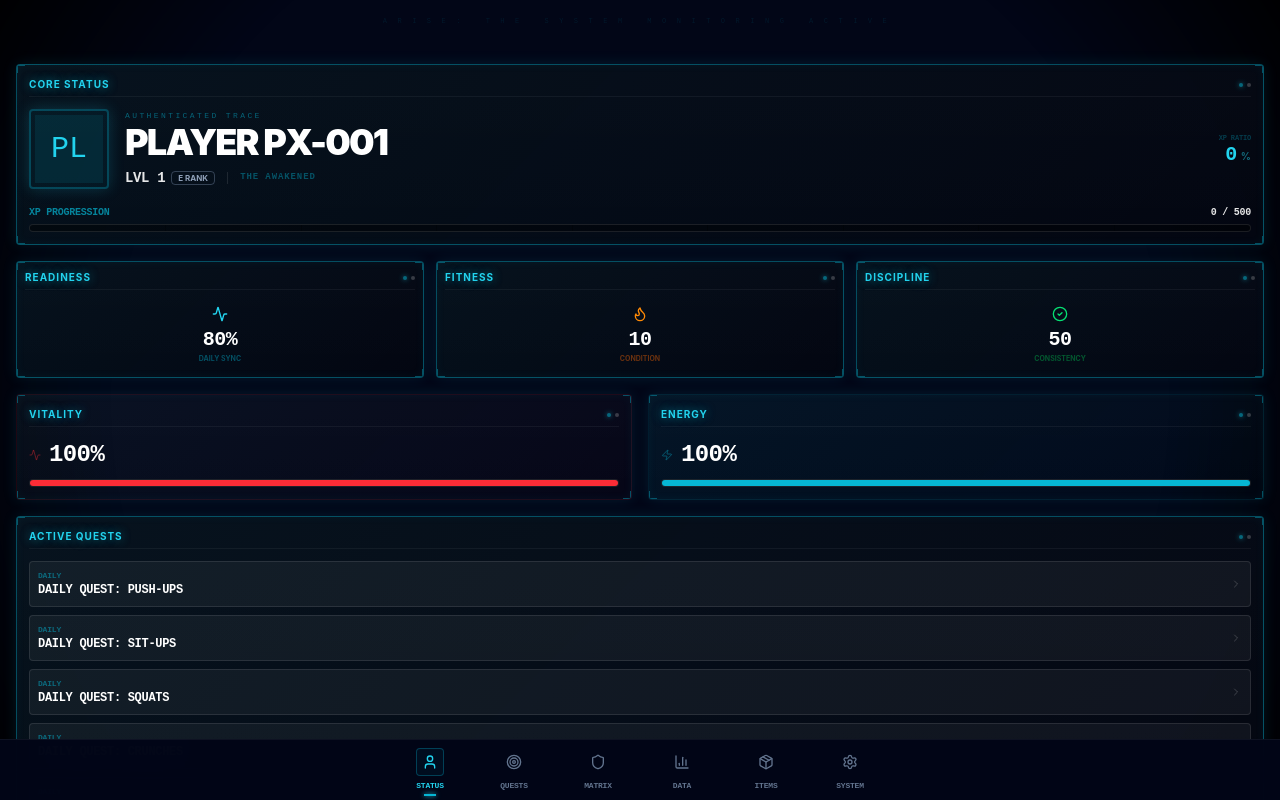
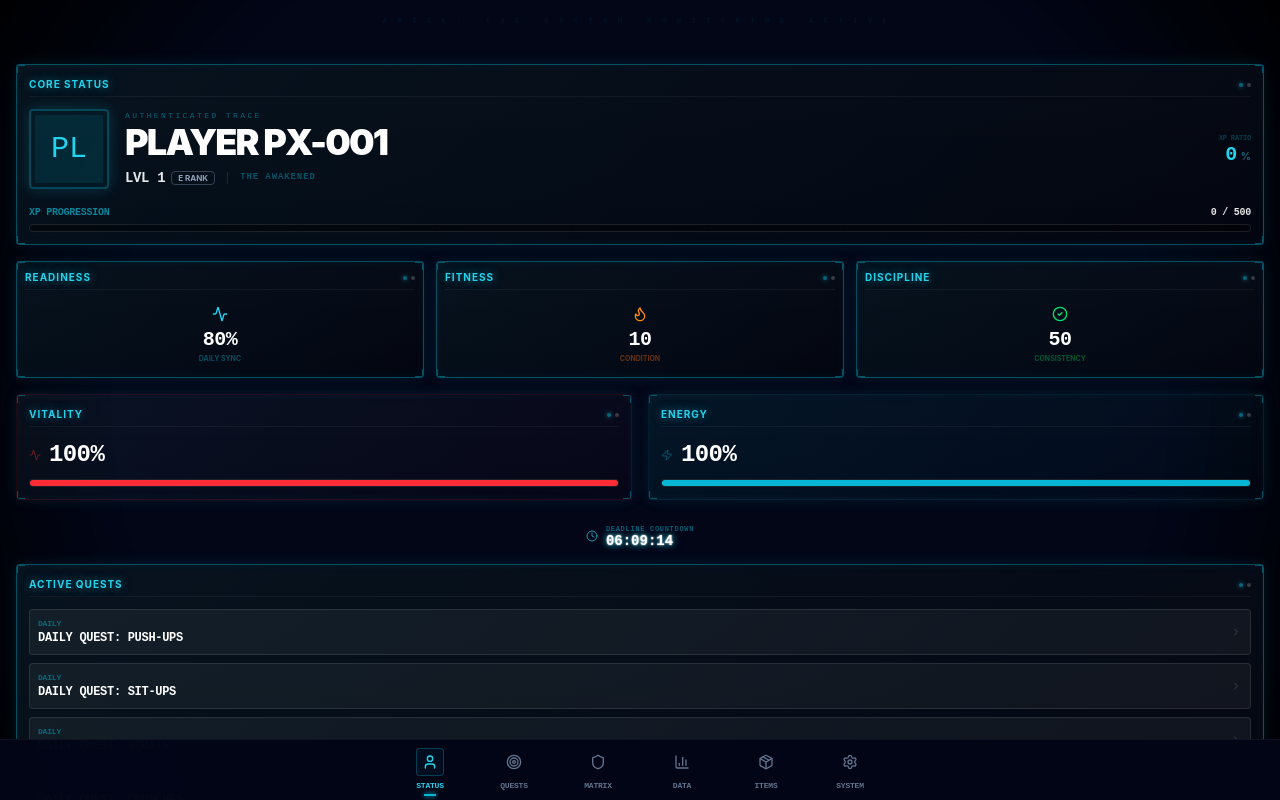
Before and after one commit to techy09-creator/Arise-The-System, a React (Vite) app: page / in a window 1280 px wide. Built offline with nearby package versions, Linux system fonts and the light colour scheme.

Commit message:
feat: Add countdown timer for daily quests
Introduces a CountdownTimer component to display the remaining time until the daily quest reset. The timer pulses red when under 3 hours remaining, providing visual urgency. This enhances the player's awareness of time-sensitive objectives.

```diff
--- a/src/App.tsx
+++ b/src/App.tsx
@@ -47,6 +47,7 @@ import { useSystem } from './hooks/useSystem';
 import { Attribute, Rank, PlayerStats } from './types/system';
 import { HolographicPanel, GlitchButton, ProgressBar, SystemOverlay, ProjectionTransition, GlitchProjection } from './components/SystemUI';
 import { SystemIntro } from './components/SystemIntro';
+import { CountdownTimer } from './components/CountdownTimer';
 
 type Screen = 'STATUS' | 'QUESTS' | 'ATTRIBUTES' | 'RANK' | 'ANALYTICS' | 'INVENTORY' | 'LOGS' | 'PENALTY' | 'JOURNEY' | 'DEBUG';
 
@@ -385,6 +386,9 @@ export default function App() {
             </div>
 
             {/* Quick Quests */}
+            <div className="flex justify-center pt-2">
+              <CountdownTimer />
+            </div>
             <HolographicPanel title="Active Quests">
               <div className="space-y-2">
                 {state.quests.filter(q => q.status === 'IN_PROGRESS').length > 0 ? (
@@ -412,9 +416,12 @@ export default function App() {
 
         <ProjectionTransition isVisible={currentScreen === 'QUESTS'}>
           <div className="space-y-4">
-            <div className="flex justify-between items-center mb-2">
-              <h2 className="text-xl font-bold text-white uppercase tracking-tighter text-sharp">Quest Log</h2>
+            <div className="flex flex-col sm:flex-row justify-between items-start sm:items-center gap-4 mb-2">
+              <div className="flex flex-col">
+                <h2 className="text-xl font-bold text-white uppercase tracking-tighter text-sharp leading-none">Quest Log</h2>
+              </div>
               <div className="flex items-center gap-3">
+                <CountdownTimer />
                 <div className="flex items-center gap-1 bg-white/5 border border-white/10 rounded-sm p-1">
                   <ArrowUpDown className="w-3 h-3 text-cyan-400" />
                   <select
--- /dev/null
+++ b/src/components/CountdownTimer.tsx
@@ -0,0 +1,61 @@
+import React, { useState, useEffect } from 'react';
+import { Clock } from 'lucide-react';
+import { cn } from '../lib/utils';
+
+interface CountdownTimerProps {
+  className?: string;
+}
+
+export const CountdownTimer: React.FC<CountdownTimerProps> = ({ className }) => {
+  const [timeLeft, setTimeLeft] = useState("");
+  const [isUrgent, setIsUrgent] = useState(false);
+
+  useEffect(() => {
+    const updateTimer = () => {
+      const now = new Date();
+      const midnight = new Date();
+      midnight.setHours(23, 59, 59, 999);
+
+      const diff = midnight.getTime() - now.getTime();
+
+      // 3 hours in milliseconds = 3 * 60 * 60 * 1000
+      setIsUrgent(diff > 0 && diff < 10800000);
+
+      if (diff <= 0) {
+        setTimeLeft("00:00:00");
+      } else {
+        const h = Math.floor(diff / 3600000).toString().padStart(2, '0');
+        const m = Math.floor((diff % 3600000) / 60000).toString().padStart(2, '0');
+        const s = Math.floor((diff % 60000) / 1000).toString().padStart(2, '0');
+        setTimeLeft(`${h}:${m}:${s}`);
+      }
+    };
+
+    updateTimer();
+    const timer = setInterval(updateTimer, 1000);
+    return () => clearInterval(timer);
+  }, []);
+
+  return (
+    <div className={cn("flex items-center gap-2 font-mono", className)}>
+      <Clock className={cn(
+        "w-3 h-3 animate-pulse",
+        isUrgent ? "text-red-500" : "text-cyan-400"
+      )} />
+      <div className="flex flex-col">
+        <span className={cn(
+          "text-[7px] font-bold uppercase tracking-widest text-sharp",
+          isUrgent ? "text-red-500/50" : "text-cyan-500/50"
+        )}>
+          Deadline Countdown
+        </span>
+        <span className={cn(
+          "text-sm font-bold leading-none transition-colors duration-500",
+          isUrgent ? "text-white neon-glow-red" : "text-white neon-glow-cyan"
+        )}>
+          {timeLeft}
+        </span>
+      </div>
+    </div>
+  );
+};
--- a/src/index.css
+++ b/src/index.css
@@ -68,6 +68,14 @@
 
   .hologram-glow-red {
     text-shadow: 0 0 10px rgba(239, 68, 68, 0.5), 0 0 20px rgba(239, 68, 68, 0.2);
+  }
+
+  .neon-glow-cyan {
+    text-shadow: 0 0 2px #fff, 0 0 7px rgba(var(--system-accent), 0.8), 0 0 12px rgba(var(--system-accent), 0.4);
+  }
+
+  .neon-glow-red {
+    text-shadow: 0 0 2px #fff, 0 0 7px rgba(239, 68, 68, 0.8), 0 0 12px rgba(239, 68, 68, 0.4);
   }
 
   .hologram-glow-green {
```
